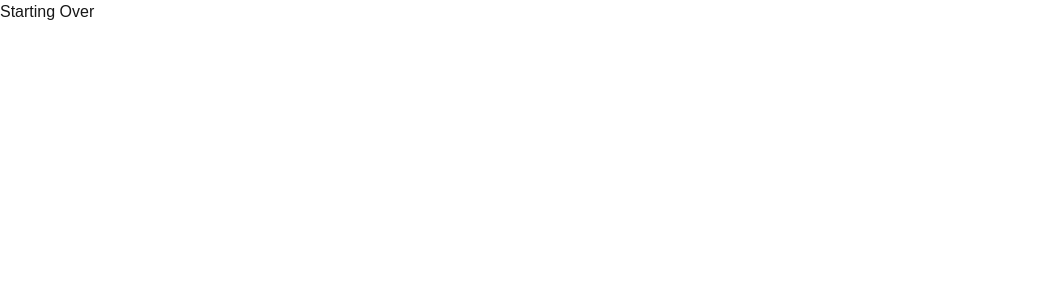
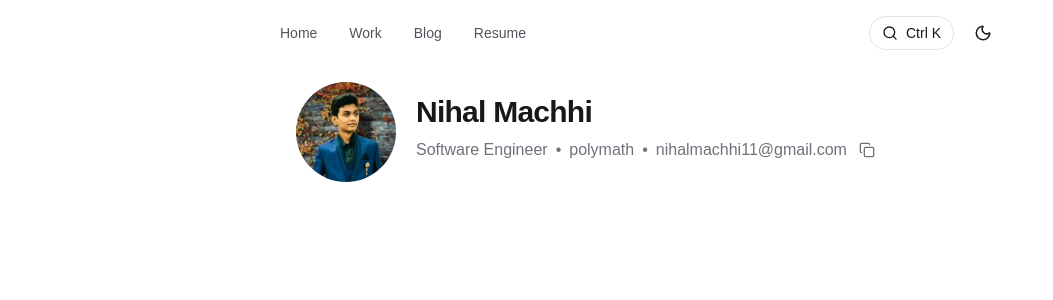
Before and after one commit to nihalmachhi2006/Portfolio, a Next.js app: page / in a window 1280 px wide. Shown: the top 300 px of the page, without its empty margins (0-1053 px from the left). Built offline with nearby package versions, Linux system fonts and the light colour scheme.

Commit message:
Starting buidng navbar and herosection

```diff
--- a/package.json
+++ b/package.json
@@ -10,6 +10,7 @@
   },
   "dependencies": {
     "clsx": "^2.1.1",
+    "lucide-react": "^1.23.0",
     "motion": "^12.42.2",
     "next": "16.2.4",
     "react": "19.2.4",
--- a/src/app/layout.tsx
+++ b/src/app/layout.tsx
@@ -1,7 +1,7 @@
 import type { Metadata } from "next";
 import { Geist, Geist_Mono } from "next/font/google";
 import "./globals.css";
-import Navbar from "@/components/navbar";
+import Navbar from "@/components/Navbar";
 
 const geistSans = Geist({
   variable: "--font-geist-sans",
@@ -28,7 +28,7 @@ export default function RootLayout({
       lang="en"
       className={`${geistSans.variable} ${geistMono.variable} h-full bg-white antialiased`}
     >
-      <body className="min-h-full flex flex-col bg-white text-zinc-900">
+      <body className="min-h-screen bg-white text-zinc-900 antialiased selection:bg-zinc-200">
         <Navbar />
         {children}
       </body>
--- a/src/app/page.tsx
+++ b/src/app/page.tsx
@@ -1,7 +1,73 @@
+"use client";
+
 import Image from "next/image";
+import dpImage from "@/assets/dp.jpeg";
+import { Copy, Check } from "lucide-react";
+import { useState } from "react";
 
 export default function Home() {
+  const email = "nihalmachhi11@gmail.com";
+  const [copied, setCopied] = useState(false);
+
+  const handleCopy = async () => {
+    await navigator.clipboard.writeText(email);
+
+    setCopied(true);
+
+    setTimeout(() => {
+      setCopied(false);
+    }, 2000);
+  };
+
   return (
-    <div className="flex flex-1 flex-col items-center justify-center bg-white font-sans"></div>
+    <main className="mx-auto max-w-[720px] pt-4 ">
+      <section className="flex items-start gap-5 sm:mx-4 ">
+        {/* Avatar */}
+        <Image
+          src={dpImage}
+          alt="Profile"
+          width={100}
+          height={100}
+          className="rounded-full object-cover"
+        />
+
+        {/* Info */}
+        <div className="flex flex-col pt-3">
+          <h1 className="text-3xl font-bold tracking-tight text-zinc-900">
+            Nihal Machhi
+          </h1>
+
+          {/* Subtitle + Email */}
+          <div className="mt-2 flex items-center gap-2 text-md text-zinc-500 flex-wrap">
+            <span>Software Engineer</span>
+
+            <span>•</span>
+
+            <span>polymath</span>
+
+            <span>•</span>
+
+            <span>{email}</span>
+
+            <button
+              onClick={handleCopy}
+              className="rounded p-1 transition hover:bg-zinc-100"
+            >
+              {copied ? (
+                <Check
+                  size={16}
+                  className="text-green-600 transition-all duration-200"
+                />
+              ) : (
+                <Copy
+                  size={16}
+                  className="text-zinc-500 transition-all duration-200"
+                />
+              )}
+            </button>
+          </div>
+        </div>
+      </section>
+    </main>
   );
 }
--- a/src/components/navbar.tsx
+++ b/src/components/navbar.tsx
@@ -1,7 +1,39 @@
-import React from "react";
+import Link from "next/link";
+import { Search, Moon } from "lucide-react";
 
-function navbar() {
-  return <div>Starting Over</div>;
+export default function Navbar() {
+  return (
+    <header className="w-full py-4 px-8 ">
+      <div className="mx-auto flex max-w-[720px] items-center justify-between">
+        <nav className="flex items-center gap-8 text-sm text-zinc-600">
+          <Link href="/" className="transition-colors hover:text-black">
+            Home
+          </Link>
+
+          <Link href="/work" className="transition-colors hover:text-black">
+            Work
+          </Link>
+
+          <Link href="/blog" className="transition-colors hover:text-black">
+            Blog
+          </Link>
+
+          <Link href="/resume" className="transition-colors hover:text-black">
+            Resume
+          </Link>
+        </nav>
+
+        <div className="flex items-center gap-3">
+          <button className="flex items-center gap-2 rounded-full border border-zinc-200 px-3 py-1.5 text-sm">
+            <Search size={16} />
+            <span>Ctrl K</span>
+          </button>
+
+          <button className="rounded-full p-2">
+            <Moon size={18} />
+          </button>
+        </div>
+      </div>
+    </header>
+  );
 }
-
-export default navbar;
```
Also changed, not shown: src/assets/dp.jpeg (added), 1 other file (tests, documents, lock files or other folders).
